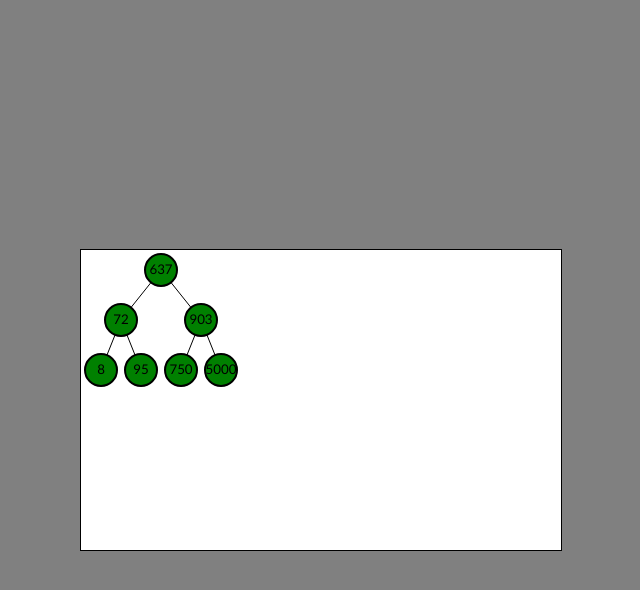
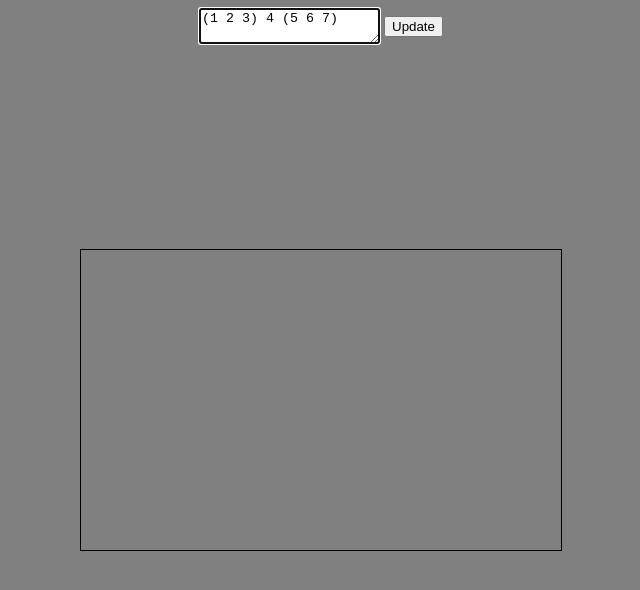
Before and after one commit to Duta/420blazeit, a plain HTML site: page index.html in a window 1280 px wide. Shown: the whole page, without its empty margins (319-959 px from the left). Drawn offline with Linux system fonts and the light colour scheme.

Commit message:
Groundwork for user input

```diff
--- a/index.html
+++ b/index.html
@@ -17,17 +17,25 @@
       border: 1px solid black;
       display: block;
     }
+    #inputdiv {
+      width: 100%;
+      text-align: center;
+    }
+    #inputfield, #updatebutton {
+      vertical-align: middle;
+    }
   </style>
 
   <script src='trees.js' type='text/javascript'></script>
 </head>
 <body>
+  <div id='inputdiv'>
+    <textarea autofocus id='inputfield'>(1 2 3) 4 (5 6 7)</textarea>
+    <button id='updatebutton'>Update</button>
+  </div>
   <canvas id='treescanvas' width='480' height='300'>
     Your browser isn't supported - please
     consider upgrading. Trust me, it's worth it.
   </canvas>
-  <script type='text/javascript'>
-    new Trees();
-  </script>
 </body>
 </html>
--- a/trees.js
+++ b/trees.js
@@ -85,21 +85,10 @@ Trees = (function() {
   Trees.prototype.root = null;
 
   function Trees() {
-    var root;
     this.canvas = document.getElementById('treescanvas');
     this.width = this.canvas.width;
     this.height = this.canvas.height;
     this.ctx = this.canvas.getContext('2d');
-    root = new Node(637);
-    root.left = new Node(72);
-    root.right = new Node(903);
-    root.left.left = new Node(8);
-    root.left.right = new Node(95);
-    root.right.left = new Node(750);
-    root.right.right = new Node(5000);
-    this.root = new VisualNode(root);
-    this.root.init(0);
-    this.draw();
   }
 
   Trees.prototype.draw = function() {
@@ -146,6 +135,35 @@ Trees = (function() {
     return this.ctx.fillRect(0, 0, this.width, this.height);
   };
 
+  Trees.prototype.parse = function(input) {
+    var root;
+    root = new Node(637);
+    root.left = new Node(72);
+    root.right = new Node(903);
+    root.left.left = new Node(8);
+    root.left.right = new Node(95);
+    root.right.left = new Node(750);
+    root.right.right = new Node(5000);
+    return root;
+  };
+
+  Trees.prototype.update = function(input) {
+    VisualNode.counter = 0;
+    this.root = new VisualNode(this.parse(input));
+    this.root.init(0);
+    return this.draw();
+  };
+
   return Trees;
 
 })();
+
+window.onload = function() {
+  var trees;
+  trees = new Trees;
+  return document.getElementById('updatebutton').onclick = function() {
+    var inputField;
+    inputField = document.getElementById('inputfield');
+    return trees.update(inputField.innerHTML);
+  };
+};
```
Also changed, not shown: 1 other file.
